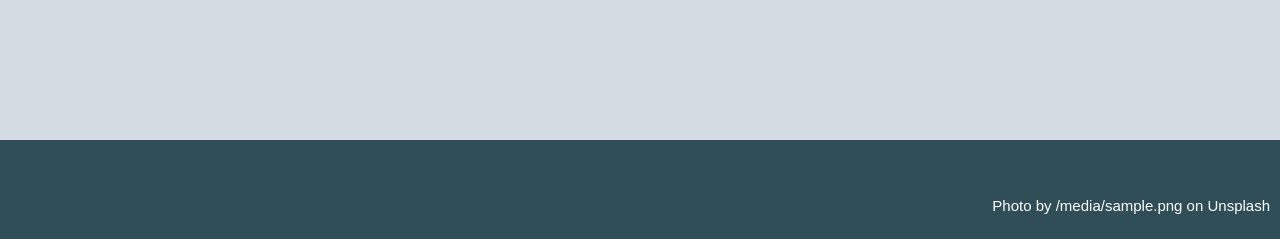
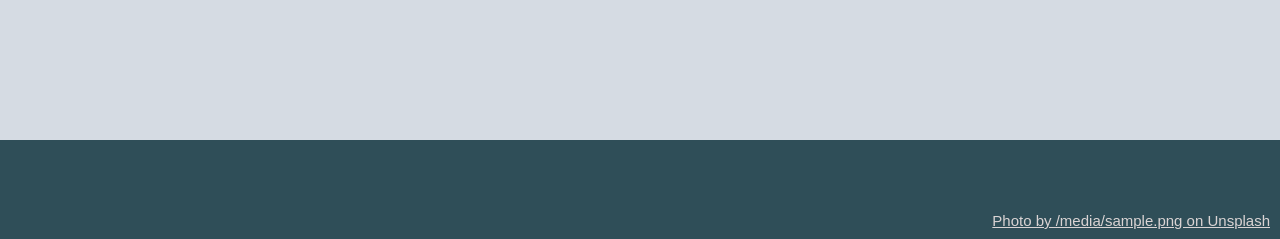
Before and after one commit to GaiusNale/Weather_App, a Django app: template weather_app/templates/weather_app/weather.html in a window 1280 px wide. Shown: the part 561-800 px from the top of the page. Run offline with Django 3.2, Linux system fonts and the light colour scheme; the template is opened without the code that fills it: most values are stand-ins (such as "Sample title", 1, 10 or a date in 2020); grey boxes marked "Sample" are stand-in pictures.

Commit message:
made the credits link to the photo on unsplash

```diff
--- a/weather_app/static/css/style.css
+++ b/weather_app/static/css/style.css
@@ -71,10 +71,11 @@ form p:first-child {
   }
 
 
+
 .photo-credit {
     position: fixed;
     bottom: 10px;
     right: 10px;
-    color: white;
+    color: rgb(218, 212, 212);
     font-size: 15px;
 }
--- a/weather_app/templates/weather_app/weather.html
+++ b/weather_app/templates/weather_app/weather.html
@@ -31,7 +31,7 @@
     <p style="color: white;">Wind Speed: {{ wind_speed }} m/s</p>
     <p style="color: white;">Visibility: {{ visibility }}</p>
 
-    <p class= "photo-credit">Photo by {{ photographer }} on Unsplash</p>
+    <a href= "{{ image_url }}" target= "_blank" class= "photo-credit" >Photo by {{ photographer }} on Unsplash</a>
     {% elif error_message %}
     <p style="color: white;">{{ error_message|capfirst }}</p>
     {% endif %}
```
